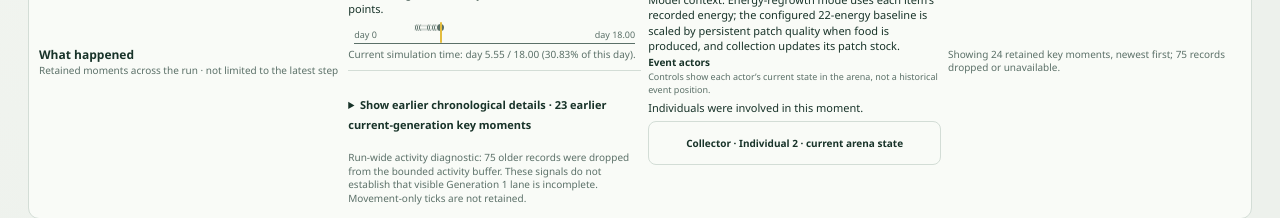
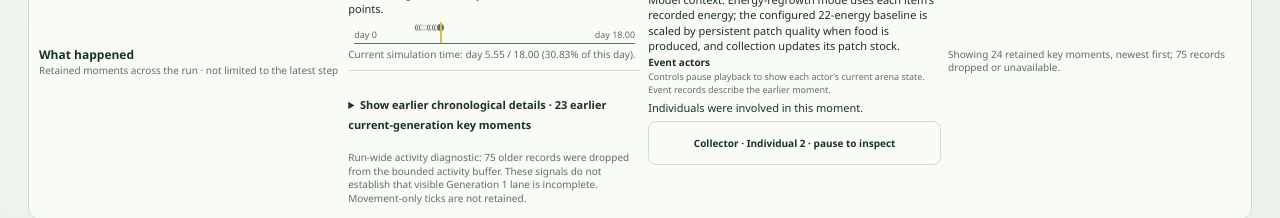
Before and after one commit to philippmch/SimSim, a React (Vite) app: page / in a window 1280 px wide. Shown: the part 713-931 px from the top of the page. Built offline with nearby package versions, Linux system fonts and the light colour scheme.

Commit message:
fix: pause playback when inspecting event actors

```diff
--- a/src/App.tsx
+++ b/src/App.tsx
@@ -537,7 +537,7 @@ function App(){
   const focusArenaInspectionControl=()=>{const target=document.getElementById('arena-creature-picker') as HTMLSelectElement|null;if(!target)return;try{target.closest('.arena-wrap')?.scrollIntoView({block:'center',inline:'nearest'})}catch{/* A legacy browser may not support options. */}try{target.focus({preventScroll:true})}catch{target.focus()}}
   const restoreArenaInspectionFocus=()=>typeof window.requestAnimationFrame==='function'?window.requestAnimationFrame(focusArenaInspectionControl):focusArenaInspectionControl()
   const closeSelectedPatch=()=>{selectPatch(null);restoreArenaInspectionFocus()}
-  const showActivityIndividual=(individualId:number)=>{if(!Number.isSafeInteger(individualId)||individualId<1||!world.creatures.some(creature=>creature.alive&&creature.individualId===individualId))return;selectedInspectorFocusRequestRef.current=null;selectedPatchInspectorFocusRequestRef.current=null;activityFocusRequestRef.current++;const request=activityFocusRequestRef.current;setTerminalOutcome(null);setSelectedPatchId(null);setSelectedIndividualId(individualId);setArenaFocus('all');controllerRef.current?.send({type:'inspect',individualId});const focusArena=()=>{if(activityFocusRequestRef.current!==request)return;focusArenaInspectionControl()};if(typeof window.requestAnimationFrame==='function')window.requestAnimationFrame(focusArena);else focusArena()}
+  const showActivityIndividual=(individualId:number)=>{if(!Number.isSafeInteger(individualId)||individualId<1||!world.creatures.some(creature=>creature.alive&&creature.individualId===individualId))return;suppressPlaybackAnnouncementRef.current=false;setPlaying(false);controllerRef.current?.send({type:'pause'});selectedInspectorFocusRequestRef.current=null;selectedPatchInspectorFocusRequestRef.current=null;activityFocusRequestRef.current++;const request=activityFocusRequestRef.current;setTerminalOutcome(null);setSelectedPatchId(null);setSelectedIndividualId(individualId);setArenaFocus('all');controllerRef.current?.send({type:'inspect',individualId});const focusArena=()=>{if(activityFocusRequestRef.current!==request)return;focusArenaInspectionControl()};if(typeof window.requestAnimationFrame==='function')window.requestAnimationFrame(focusArena);else focusArena()}
   const intervene=(kind:InterventionKind)=>{suppressPlaybackAnnouncementRef.current=false;controllerRef.current?.send({type:'intervene',kind});setActionStatus(kind==='resource-bloom'?'Resource bloom released.':kind==='drought'?'Drought applied.':'Founder migration released.')}
   const reviewSettlement=useCallback((generation:number)=>{void reviewSettlementAndNavigate(generation,{onSelectGeneration:setRequestedGeneration})},[])
   const clearGenerationReveal=useCallback((generation:number)=>setGenerationRevealRequest(current=>current===generation?null:current),[])
--- a/src/components/SimulationActivity.tsx
+++ b/src/components/SimulationActivity.tsx
@@ -633,7 +633,7 @@ function activityActorDescription(target: ActivityActorTarget): string {
 }
 
 function activityActorControlLabel(target: ActivityActorTarget): string {
-  return `Show current arena state for ${activityActorDescription(target)}; this is not the historical event position.`
+  return `Pause and inspect current arena state for ${activityActorDescription(target)}; this is not the historical event position.`
 }
 
 function ActivityActorAffordances({ moment, currentCreatures, selectedIndividualId, onShowIndividual }: ActivityActorAffordancesProps) {
@@ -645,13 +645,13 @@ function ActivityActorAffordances({ moment, currentCreatures, selectedIndividual
   return <div role="group" aria-label="Individuals involved in this moment" style={{ flex: '1 1 100%', minWidth: 0, display: 'flex', flexWrap: 'wrap', alignItems: 'center', gap: 5 }}>
     <span style={{ flexBasis: '100%', minWidth: 0, display: 'flex', flexDirection: 'column', gap: 1, whiteSpace: 'normal' }}>
       <strong>Event actors</strong>
-      <small>Controls show each actor’s current state in the arena, not a historical event position.</small>
+      <small>Controls pause playback to show each actor’s current arena state. Event records describe the earlier moment.</small>
     </span>
     <span style={{ flexBasis: '100%', minWidth: 0, whiteSpace: 'normal', fontSize: 11, lineHeight: 1.35 }}>{formatActivityActorRelation(selectedIndividualId, targets)}</span>
     {onShowIndividual && targets.length > 2 && targets.some(target => target.status === 'living')
       ? <label style={{ flex: '1 1 190px', minWidth: 0, display: 'flex', flexDirection: 'column', gap: 3, fontSize: 10, color: 'var(--muted)' }}>
-        <span>Choose a living actor to show its current arena state</span>
-        <select aria-label="Choose an event actor to show its current arena state" value={targets.some(target => target.status === 'living' && target.individualId === selectedIndividualId) ? String(selectedIndividualId) : ''} onChange={event => {
+        <span>Pause and inspect a living actor’s current arena state</span>
+        <select aria-label="Choose an event actor to pause and inspect its current arena state" value={targets.some(target => target.status === 'living' && target.individualId === selectedIndividualId) ? String(selectedIndividualId) : ''} onChange={event => {
           const individualId = Number(event.target.value)
           const target = targets.find(candidate => candidate.individualId === individualId && candidate.status === 'living')
           if (target) onShowIndividual(target.individualId)
@@ -662,7 +662,7 @@ function ActivityActorAffordances({ moment, currentCreatures, selectedIndividual
       </label>
       : <div style={{ flex: '1 1 100%', minWidth: 0, display: 'flex', flexWrap: 'wrap', gap: 5 }}>
         {targets.map(target => target.status === 'living' && onShowIndividual
-          ? <button key={`${target.role}-${target.individualId}`} type="button" onClick={() => onShowIndividual(target.individualId)} aria-label={activityActorControlLabel(target)} style={{ flex: '1 1 150px', minWidth: 0, whiteSpace: 'normal', lineHeight: 1.3 }}>{`${target.roleLabel} · Individual ${target.individualId} · current arena state`}</button>
+          ? <button key={`${target.role}-${target.individualId}`} type="button" onClick={() => onShowIndividual(target.individualId)} aria-label={activityActorControlLabel(target)} style={{ flex: '1 1 150px', minWidth: 0, whiteSpace: 'normal', lineHeight: 1.3 }}>{`${target.roleLabel} · Individual ${target.individualId} · pause to inspect`}</button>
           : <span key={`${target.role}-${target.individualId}`} style={{ flex: '1 1 150px', minWidth: 0, whiteSpace: 'normal', fontSize: 10, lineHeight: 1.35 }}>{`${target.roleLabel} · Individual ${target.individualId} · ${formatActivityActorStatus(target.status)}`}</span>)}
       </div>}
   </div>
```
Also changed, not shown: 1 other file (tests, documents, lock files or other folders).
